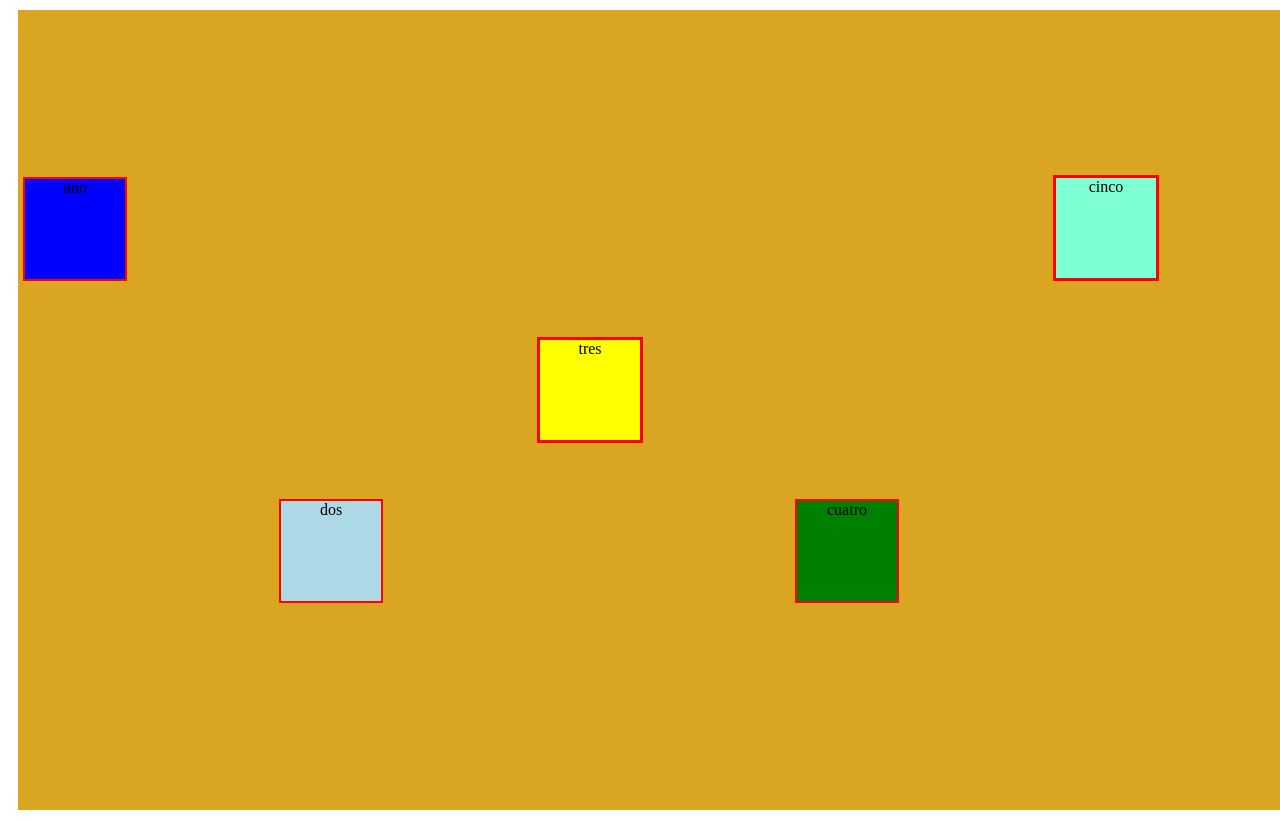
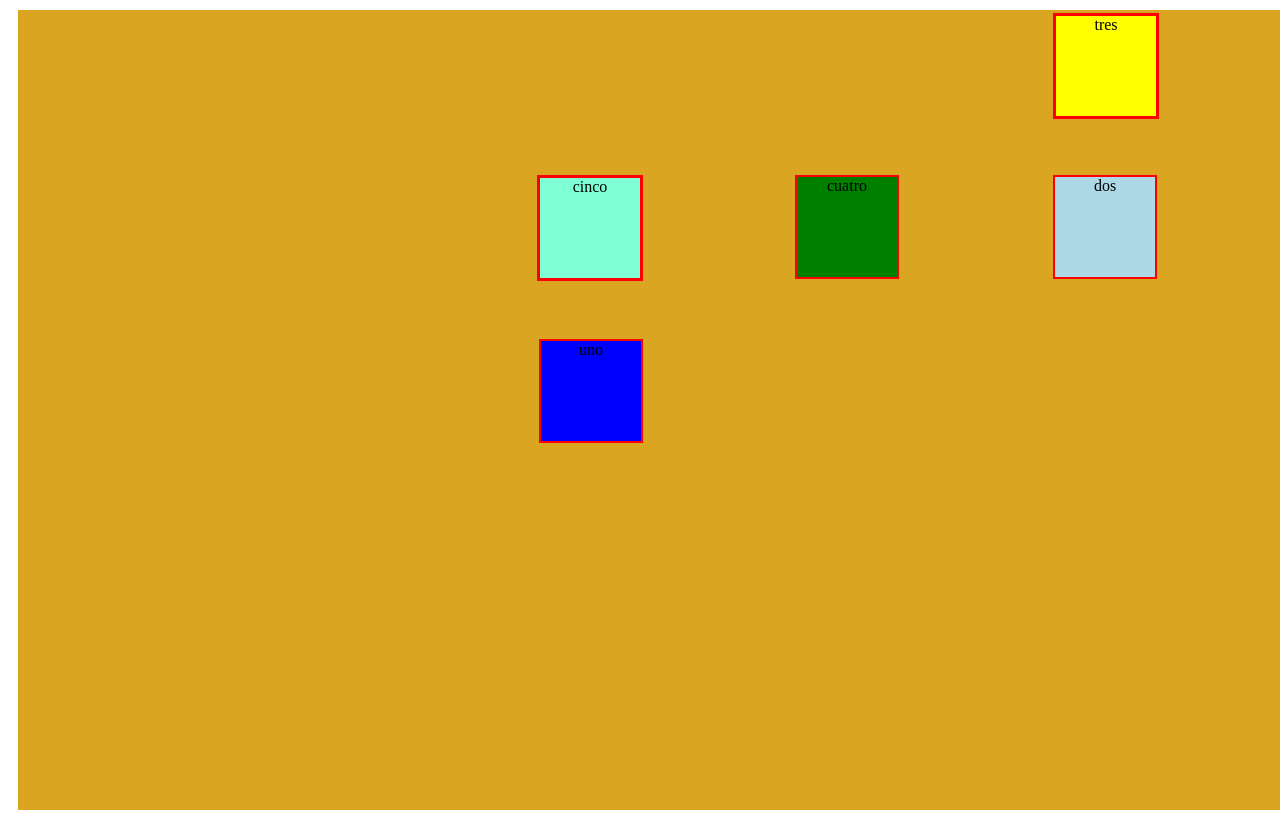
Before and after one commit to yesid1921/Evaluacion1.2, a plain HTML site: page index.html in a window 1280 px wide. Drawn offline with Linux system fonts and the light colour scheme.

Commit message:
nuevocambio

```diff
--- a/style.css
+++ b/style.css
@@ -18,8 +18,8 @@
     margin: 5px;
     height: 100px;
     width: 100px;
-    grid-column: 1;
-    grid-row: 2;
+    grid-column: 3;
+    grid-row: 3;
     }
 .caja2{
     border: 2px solid red;
@@ -27,8 +27,8 @@
     margin: 3px;
     height: 100px;
     width: 100px;
-    grid-column: 2;
-    grid-row: 4;
+    grid-column: 5;
+    grid-row: 2;
 }
 .caja3 {
     border: 3px solid red;
@@ -36,8 +36,8 @@
     margin: 3px;
     height: 100px;
     width: 100px;
-    grid-column: 3;
-    grid-row: 3;
+    grid-column: 5;
+    grid-row: 1;
 }
 .caja4 {
     border: 2px solid red;
@@ -46,7 +46,7 @@
     height: 100px;
     width: 100px;
     grid-column: 4;
-    grid-row: 4;
+    grid-row: 2;
 }
 .caja5 {
     border: 3px solid red;
@@ -54,6 +54,6 @@
     margin: 3px;
     height: 100px;
     width: 100px;
-    grid-column: 5;
+    grid-column: 3;
     grid-row: 2;
 }
```
